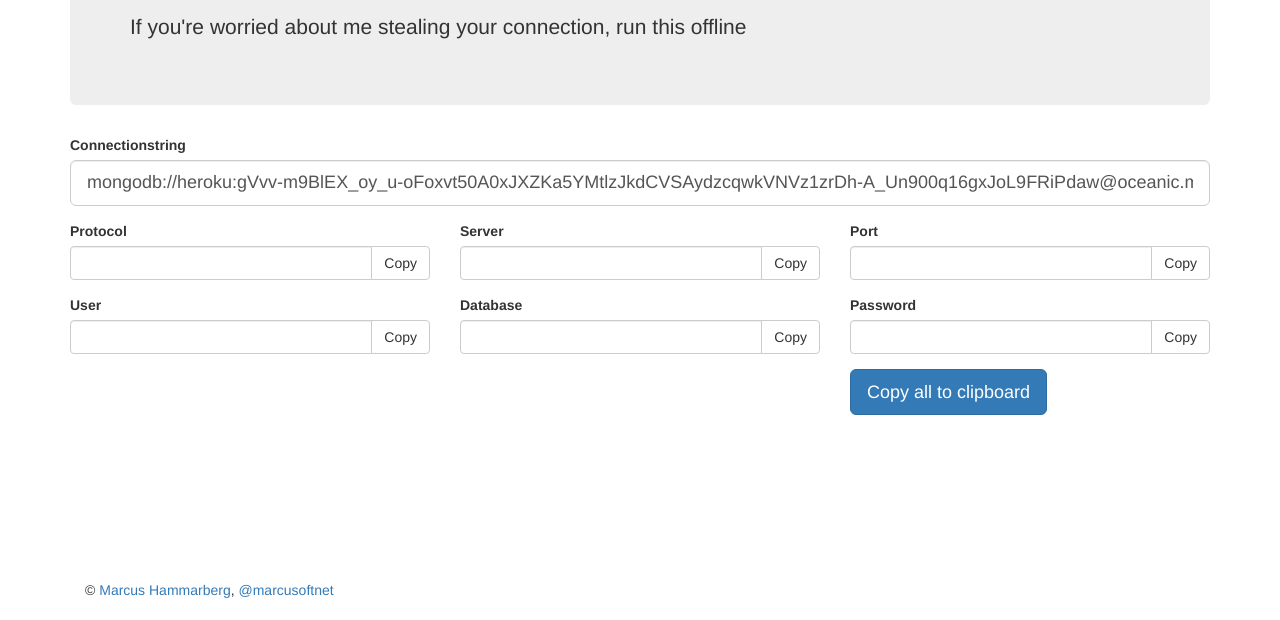
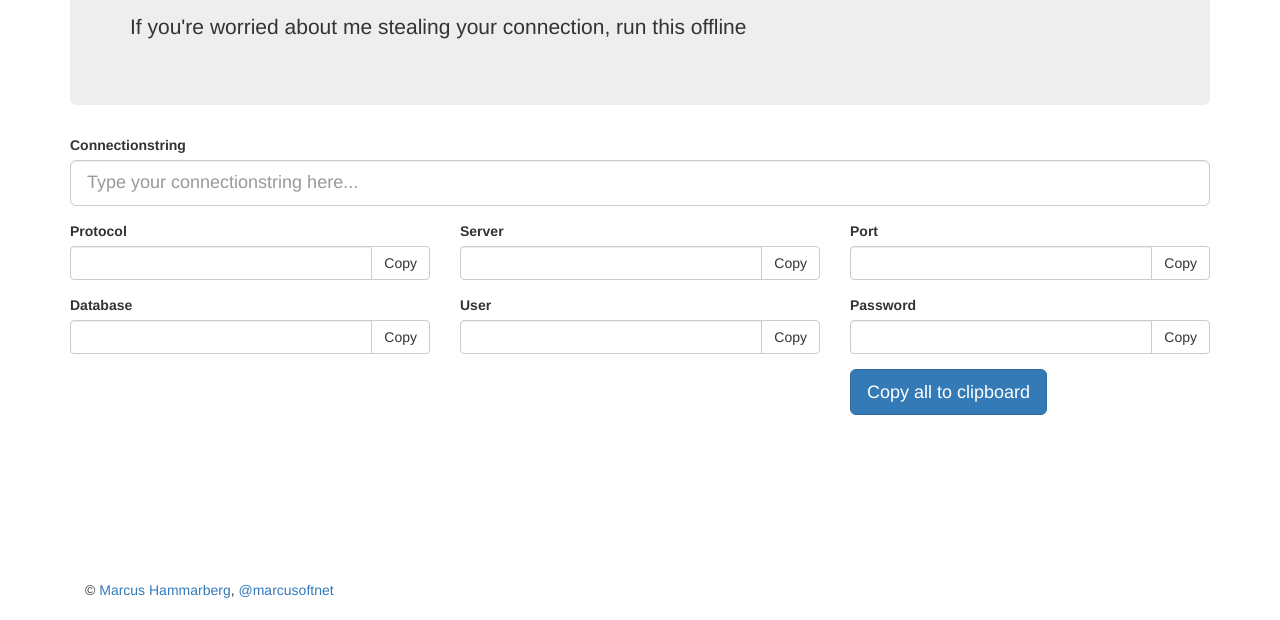
Before and after one commit to marcusoftnet/MongoConnectionStringParser, a website: page index.html in a window 1280 px wide. Shown: the part 180-800 px from the top of the page. Drawn offline with nearby package versions, Linux system fonts and the light colour scheme.

Commit message:
Updated the order of the fields

```diff
--- a/index.html
+++ b/index.html
@@ -37,7 +37,7 @@
                 <div class="col-lg-12">
                     <div class="form-group">
                         <label class="control-label" for="connectionString">Connectionstring</label>
-                        <input class="form-control input-lg" type="text" placeholder="Type your connectionstring here..." value="mongodb://heroku:gVvv-m9BlEX_oy_u-oFoxvt50A0xJXZKa5YMtlzJkdCVSAydzcqwkVNVz1zrDh-A_Un900q16gxJoL9FRiPdaw@oceanic.mongohq.com:10088/app24347891" id="connectionString">
+                        <input class="form-control input-lg" type="text" placeholder="Type your connectionstring here..." id="connectionString">
                     </div>
                 </div>
             </div>
@@ -80,22 +80,22 @@
             <div class="row">
                 <div class="col-lg-4">
                     <div class="form-group">
-                        <label class="control-label" for="user">User</label>
+                        <label for="database" class="control-label">Database</label>
                         <div class="input-group">
-                            <input class="form-control input" type="text" id="user">
+                            <input type="text" class="form-control input" id="database">
                             <span class="input-group-btn">
-                                <button class="btn btn-default" type="button" id="copy-button-user">Copy</button>
+                                <button class="btn btn-default" type="button" id="copy-button-database">Copy</button>
                             </span>
                         </div>
                     </div>
                 </div>
                 <div class="col-lg-4">
                     <div class="form-group">
-                        <label for="database" class="control-label">Database</label>
+                        <label class="control-label" for="user">User</label>
                         <div class="input-group">
-                            <input type="text" class="form-control input" id="database">
+                            <input class="form-control input" type="text" id="user">
                             <span class="input-group-btn">
-                                <button class="btn btn-default" type="button" id="copy-button-database">Copy</button>
+                                <button class="btn btn-default" type="button" id="copy-button-user">Copy</button>
                             </span>
                         </div>
                     </div>
```
